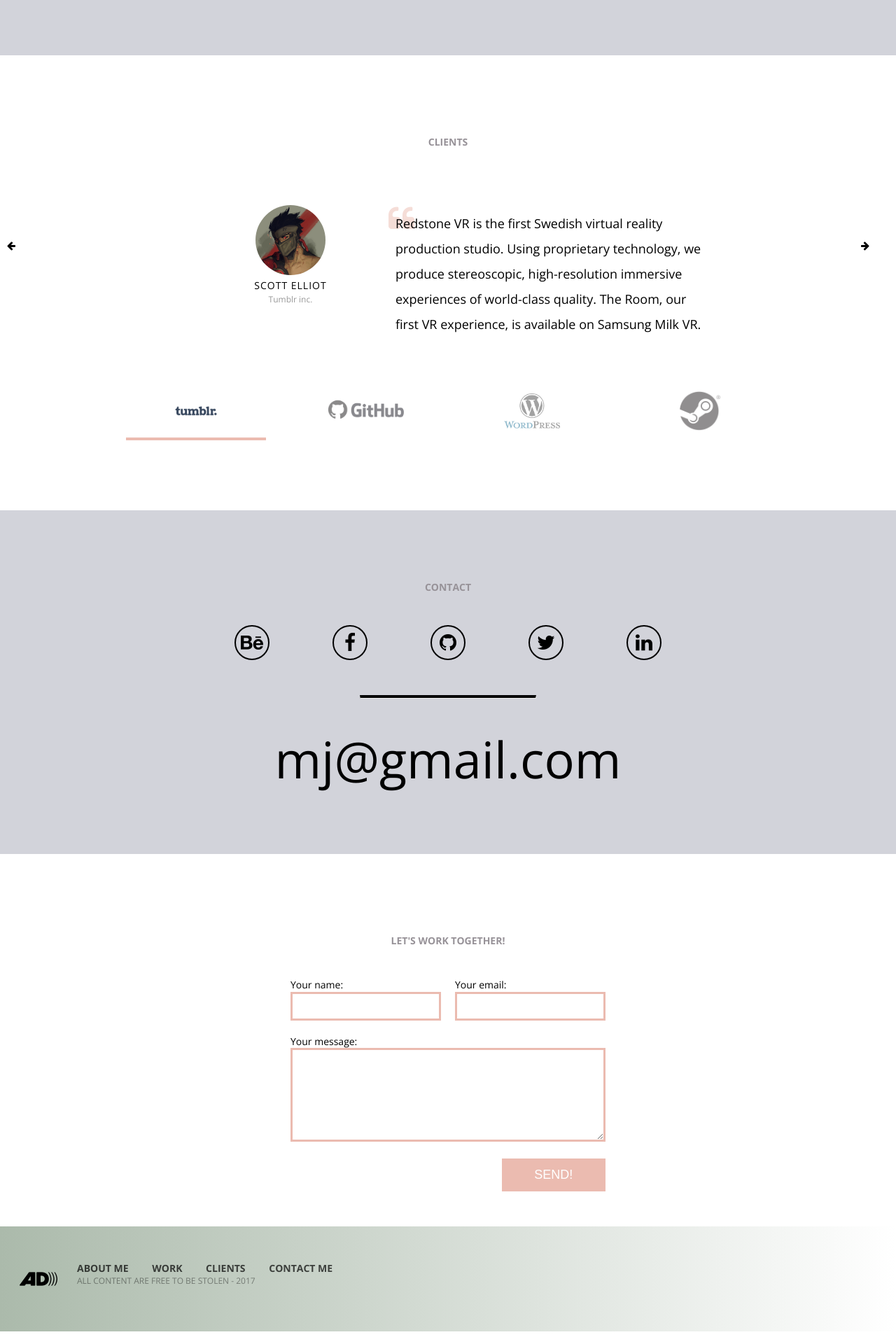
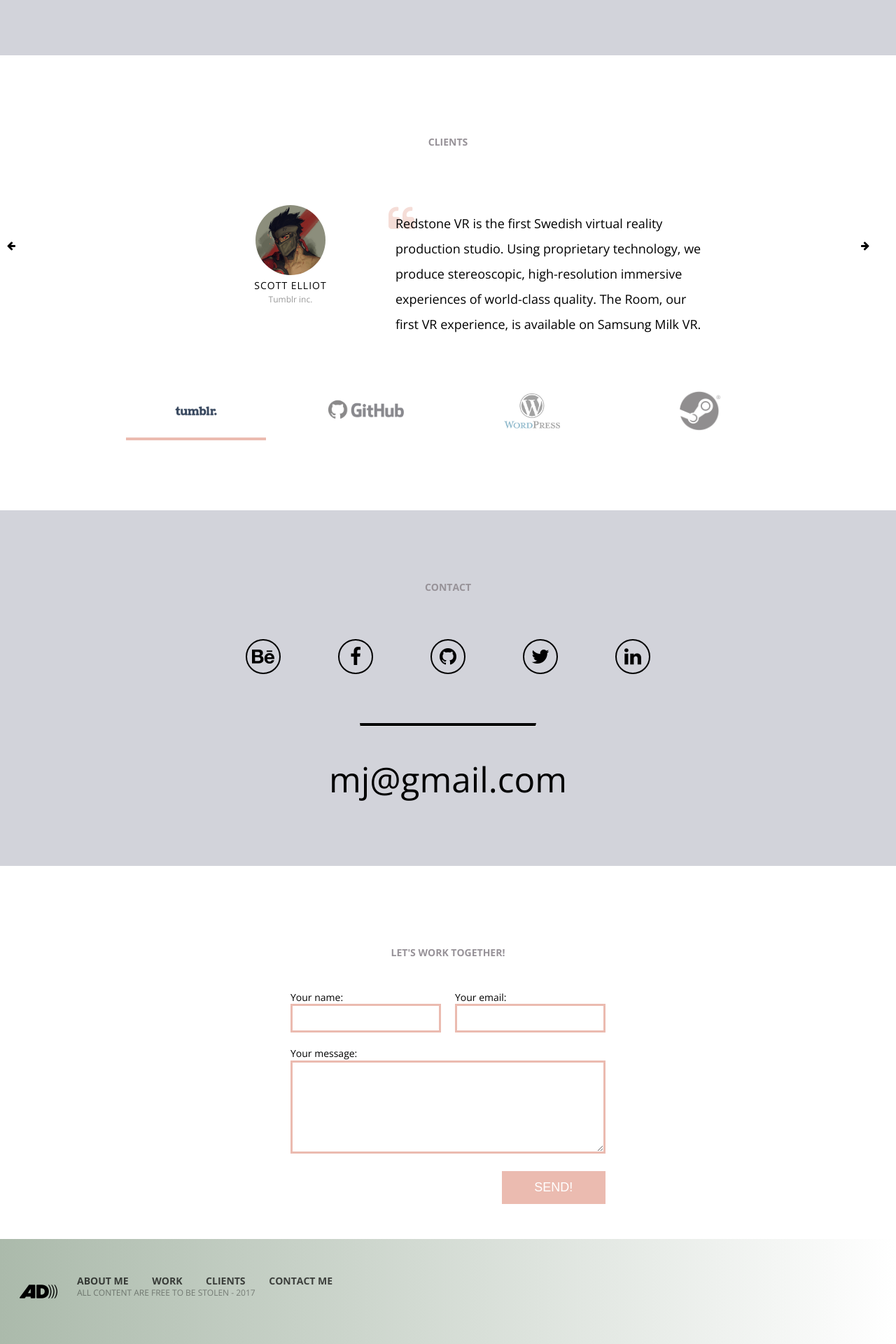
Before and after one commit to ImSolitude/MeteorX, a Jekyll site: the page built from index.html, in a window 1280 px wide. Shown: the part 2060-3980 px from the top of the page at 70% size. Built offline with Jekyll 4.4.1, drawn with Linux system fonts in a browser that asks for light colours.

Commit message:
1.0 version done

```diff
--- a/assets/css/main.css
+++ b/assets/css/main.css
@@ -924,6 +924,7 @@
   margin: 0px auto 50px;
   display: flex;
   justify-content: space-around;
+  padding: 20px;
 }
 
 .social-links a {
--- a/assets/css/sections/_contact.sass
+++ b/assets/css/sections/_contact.sass
@@ -9,6 +9,7 @@
     margin: 0px auto 50px
     display: flex
     justify-content: space-around
+    padding: 20px
     a
         display: block
         border: 2px solid #000
--- a/assets/js/this.js
+++ b/assets/js/this.js
@@ -88,6 +88,8 @@
         // next-prev
                 $("header h1").fitText(1, { minFontSize: '20px', maxFontSize: '72px' });
 
+                $(".biglink").fitText(1, { minFontSize: '42px', maxFontSize: '200px' });
+
 
 });
 
```
Also changed, not shown: 3 other files.
